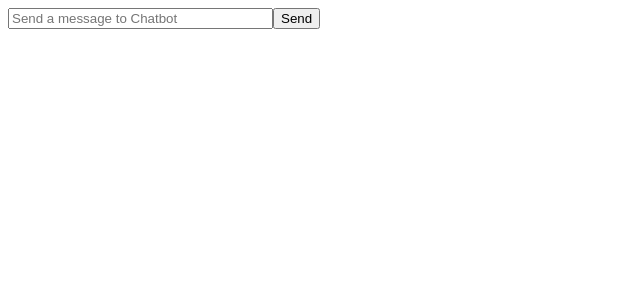
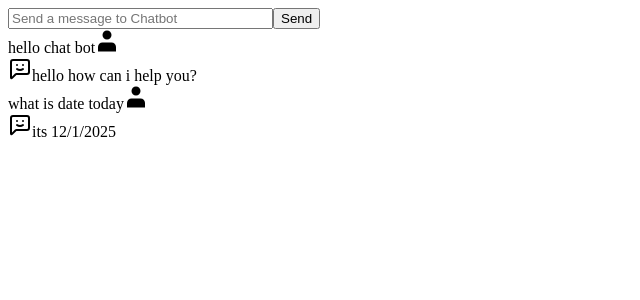
Before and after one commit to prathamrathore115/chat-bot, a React (Vite) app: page / in a window 1280 px wide. Shown: the top 300 px of the page, without its empty margins (0-640 px from the left). Built offline with nearby package versions, Linux system fonts and the light colour scheme.

Commit message:
Create basic structure of app

```diff
--- a/src/App.jsx
+++ b/src/App.jsx
@@ -1,5 +1,7 @@
 import { useState } from 'react'
 import './App.css'
+import ChatbotIcon from './assets/chatbot.svg?react';
+import UserIcon from './assets/user.svg?react';
 
 export function ChatInput() {
   return (
@@ -10,4 +12,39 @@ export function ChatInput() {
   );
 }
 
-// export default App
+export function ChatMessage({ message, sender }) {
+  return (
+    <div>
+      {sender === "bot" && <ChatbotIcon width={24} height={24} />}
+      {message}
+      {sender === "user" && <UserIcon width={24} height={24} />}
+    </div>
+  )
+
+}
+
+function App() {
+  return (
+    <>
+      <ChatInput />
+      <ChatMessage
+        message="hello chat bot"
+        sender="user"
+      />
+      <ChatMessage
+        message="hello how can i help you?"
+        sender="bot"
+      />
+      <ChatMessage
+        message="what is date today"
+        sender="user"
+      />
+      <ChatMessage
+        message="its 12/1/2025"
+        sender="bot"
+      />
+    </>
+  );
+}
+
+export default App
--- a/src/main.jsx
+++ b/src/main.jsx
@@ -1,15 +1,11 @@
 import { StrictMode } from 'react'
 import { createRoot } from 'react-dom/client'
 import './index.css'
-import {ChatInput} from './App.jsx'
+import App from './App.jsx'
 
-const chatinpt = (
-  <>
-  <ChatInput />
-  </>
-);
+
 createRoot(document.getElementById('container')).render(
   <StrictMode>
-    {chatinpt}
+    <App />
   </StrictMode>,
 )
```
